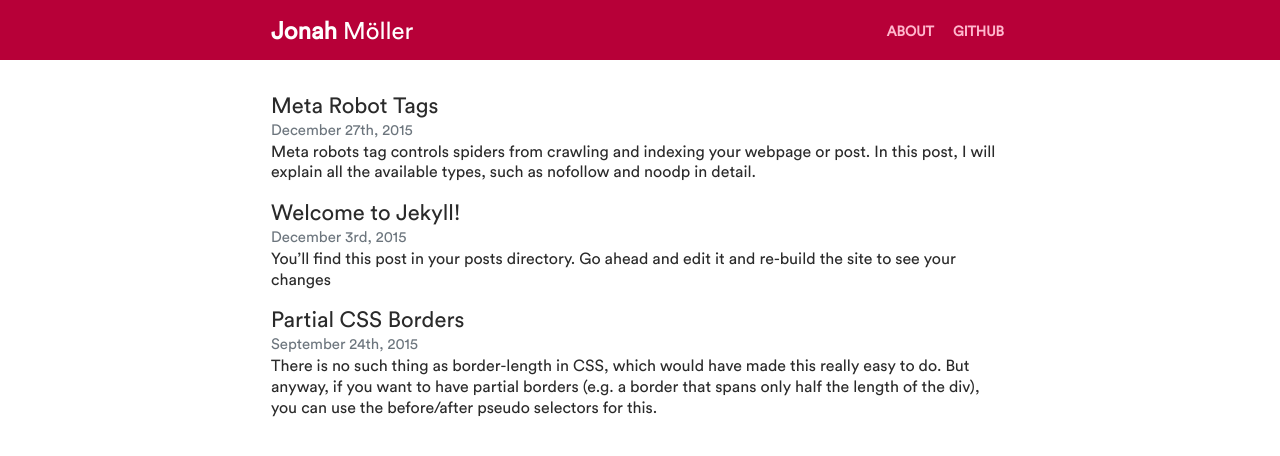
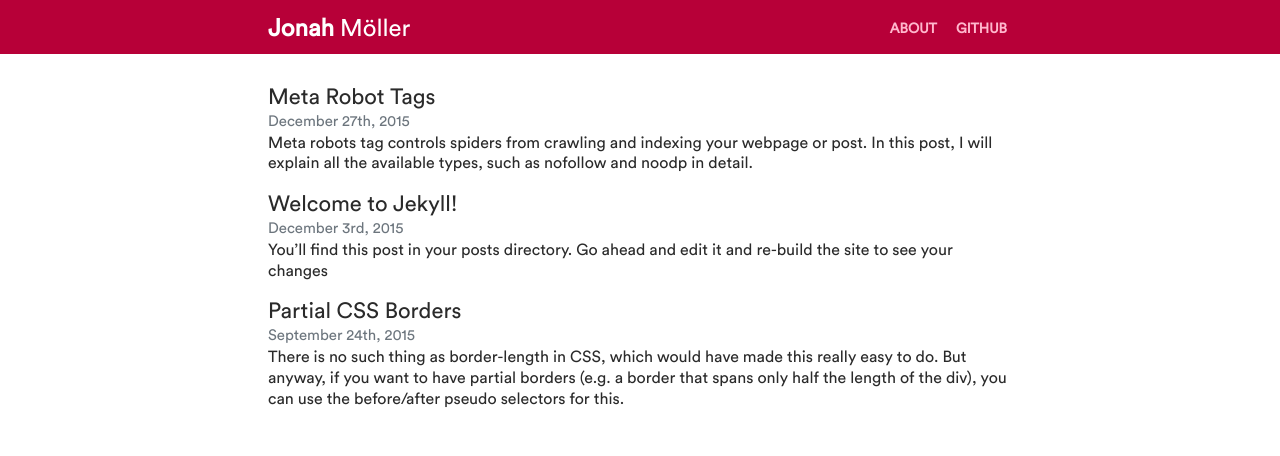
Before and after one commit to snapsnapturtle/jonah.ml, a Jekyll site: the page built from index.html, in a window 1280 px wide. Shown: the top 456 px of the page. Built offline with Jekyll 4.4.1, drawn with Linux system fonts in a browser that asks for light colours.

Commit message:
styling improvements

```diff
--- a/_sass/_home.scss
+++ b/_sass/_home.scss
@@ -36,9 +36,17 @@
     margin-top: 4px;
     font-size: 15px;
     position: relative;
+
+    @include breakpoint('phone') {
+      margin-top: 0;
+    }
   }
 
   .post-foreword {
     color: #2a2a2a;
+
+    @include breakpoint('phone') {
+      line-height: 115%;
+    }
   }
 }
--- a/_sass/_layout.scss
+++ b/_sass/_layout.scss
@@ -3,7 +3,7 @@
 .main {
   clear: both;
   height: 100%;
-  padding: 15px;
+  padding: 12px;
   max-width: 768px;
   margin: 0 auto;
 
--- a/_sass/_photography.scss
+++ b/_sass/_photography.scss
@@ -33,12 +33,6 @@
   .photo-item {
     margin-bottom: 40px;
 
-    img {
-      -webkit-box-shadow: 1px 1px 17px 0 rgba(0, 0, 0, 0.3);
-      -moz-box-shadow: 1px 1px 17px 0 rgba(0, 0, 0, 0.3);
-      box-shadow: 1px 1px 17px 0 rgba(0, 0, 0, 0.3);
-    }
-
     h3 {
       font-size: 14px;
       text-transform: uppercase;
```
